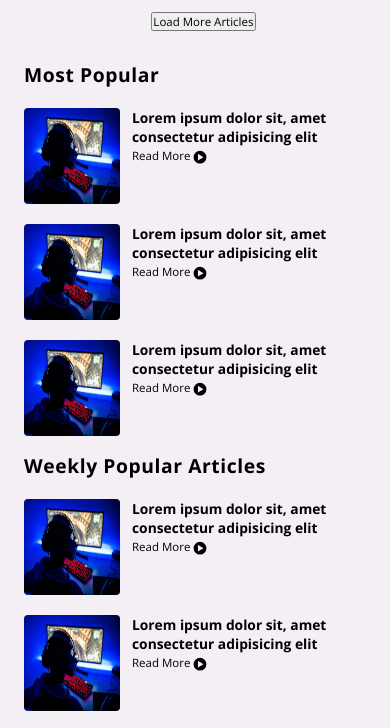
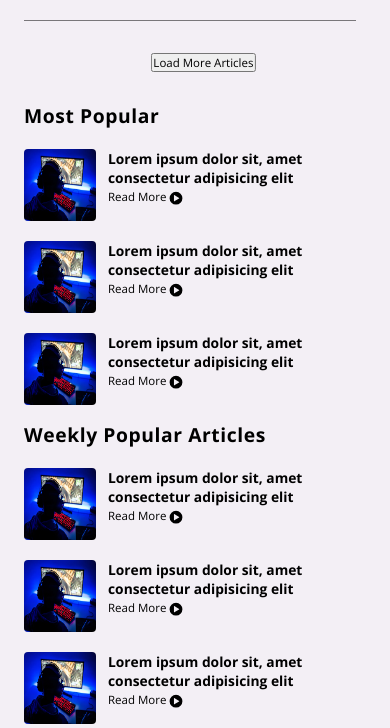
Before and after one commit to VincentWu503/pure-html-css-blog-page, a plain HTML site: page index.html in a window 390 px wide. Shown: the part 893-1621 px from the top of the page. Drawn offline with nearby package versions, Linux system fonts and the light colour scheme.

Commit message:
minor adjustments

```diff
--- a/style.css
+++ b/style.css
@@ -27,7 +27,7 @@ header{
     padding-top: 5px;
     padding-left: 24px;
     padding-right: 24px;
-    position: absolute;
+    z-index: 1000;
 }
 
 header h1{
@@ -423,7 +423,7 @@ header h1{
 
     .right-container {
         margin-top: -32px;
-        min-width: 800px;
+        min-width: 654px;
         max-width: 800px;
         height: auto;
         flex-direction: column;
@@ -437,9 +437,8 @@ header h1{
     }
 
     .most-popular-container{
-        min-width: 50%;
-        width: auto;
-        max-width: 90%;
+        width: clamp(70%, 80% + 10vw, 100%);
+        max-width: 100%;
     }
 }
 
@@ -503,7 +502,7 @@ header h1{
     }
 
     .popular-post-article-widget a h2{
-        font-size: clamp(1.2rem, 2vw, 3rem);
+        font-size: clamp(1.2rem, 3vw, 3rem);
     }
 
     .latest-post-container .latest-post-article-widget article a h2 {
@@ -528,6 +527,10 @@ header h1{
     .most-popular-container .popular-post-article-widget{
         width: 100%;
     }
+
+    .hamburger-link-container>li a {
+        font-size: 14px;
+    }
 }
 
 /* penyesuaian ukuran gambar u/ hp kecil */
@@ -536,17 +539,24 @@ header h1{
         max-width: 112px;
     }
     .popular-post-article-widget img {
-        max-width: 96px;
+        max-width: 72px;
     }
 
     .latest-post-container .latest-post-article-widget,
     .hr-line,
-    .hot-news-container,
+    .hot-news-container {
+        width: clamp(8vw, 100%, 85vw);
+    }
+
     .most-popular-container {
-        width: clamp(8vw, 100%, 87vw);
+        width: clamp(8vw, 95%, 90vw);
     }
 
     .pagination-button {
         transform: translateX(-8%);
     }
+
+    .hamburger-link-container>li a {
+        font-size: 12px;
     }
+}
```
Lines whose indentation alone changed are shown as unchanged.
